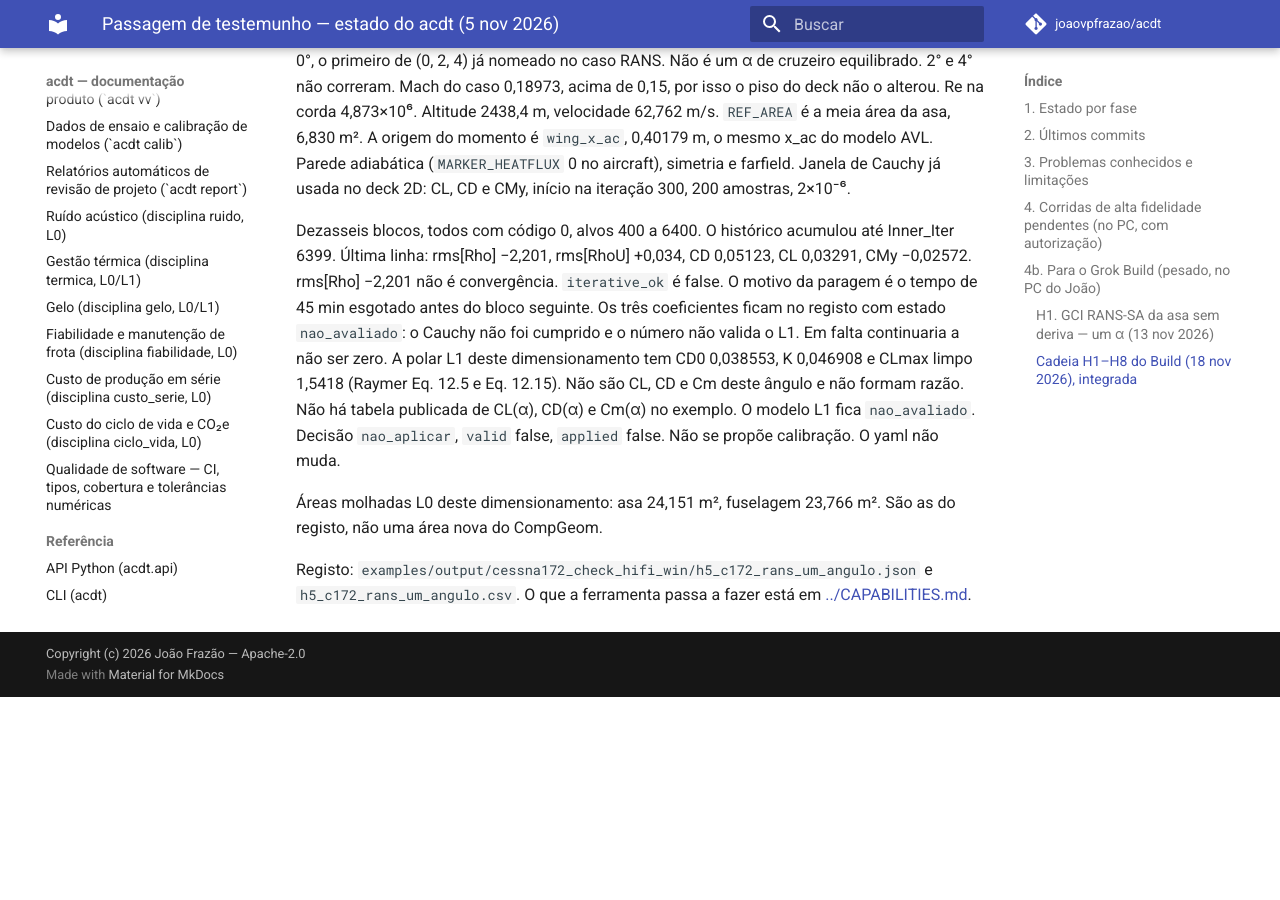
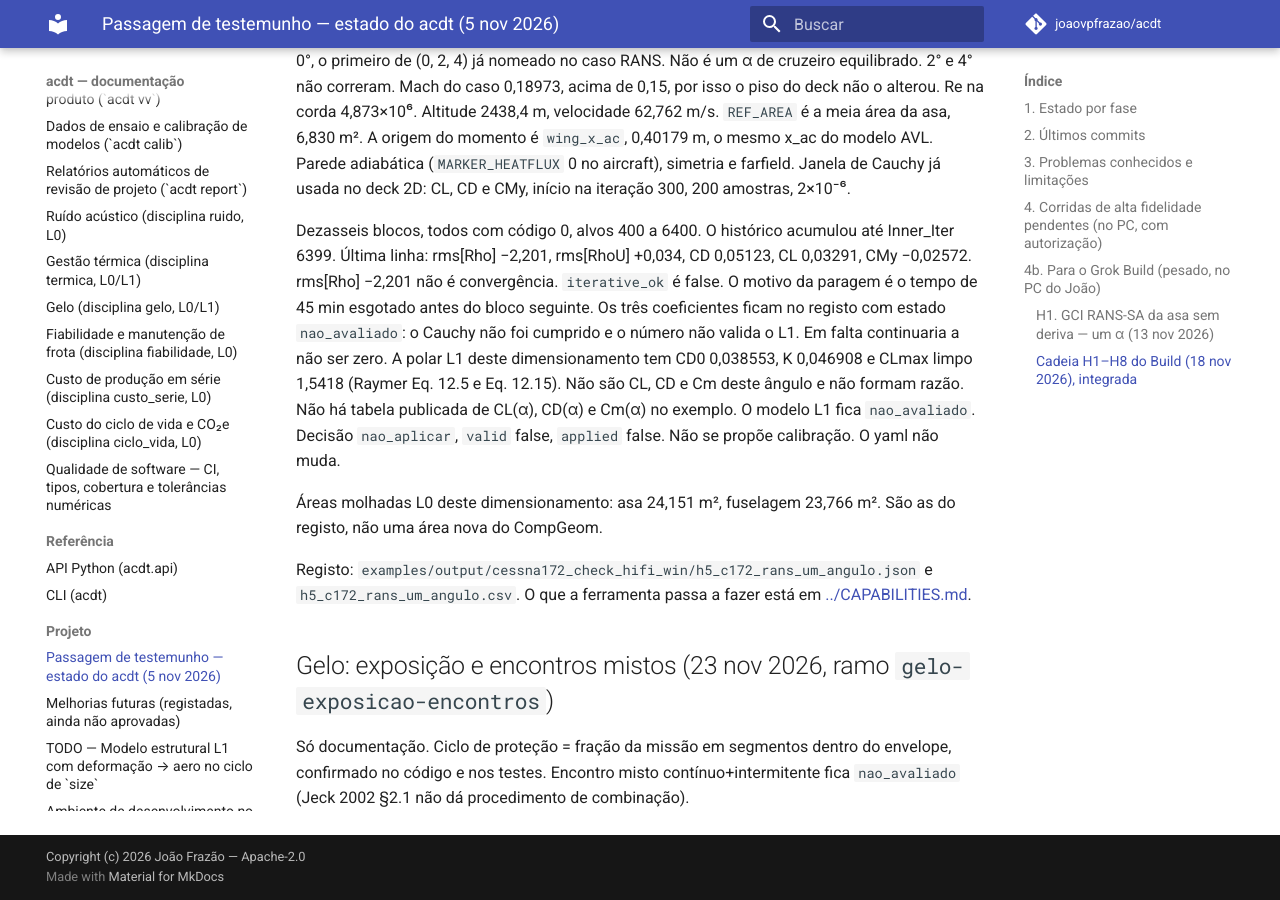
Before and after one commit to joaovpfrazao/acdt, an MkDocs documentation site: the page built from docs/HANDOFF.md, in a window 1280 px wide and 900 px high, scrolled down 81646 px. Built offline with MkDocs 1.6.1 and Material for MkDocs 9.7.7, drawn with Linux system fonts in a browser that asks for light colours; comment, search, counter and statistics services are not loaded; before the commit the page ends 82343 px from its top, so only the background shows below that.

Commit message:
CAPABILITIES e HANDOFF atualizados

```diff
--- a/docs/HANDOFF.md
+++ b/docs/HANDOFF.md
@@ -2027,3 +2027,7 @@ Dezasseis blocos, todos com código 0, alvos 400 a 6400. O histórico acumulou a
 Áreas molhadas L0 deste dimensionamento: asa 24,151 m², fuselagem 23,766 m². São as do registo, não uma área nova do CompGeom.
 
 Registo: `examples/output/cessna172_check_hifi_win/h5_c172_rans_um_angulo.json` e `h5_c172_rans_um_angulo.csv`. O que a ferramenta passa a fazer está em [../CAPABILITIES.md](../CAPABILITIES.md).
+
+## Gelo: exposição e encontros mistos (23 nov 2026, ramo `gelo-exposicao-encontros`)
+
+Só documentação. Ciclo de proteção = fração da missão em segmentos dentro do envelope, confirmado no código e nos testes. Encontro misto contínuo+intermitente fica `nao_avaliado` (Jeck 2002 §2.1 não dá procedimento de combinação).
```
Also changed, not shown: CAPABILITIES.md (+5 -0 lines).
